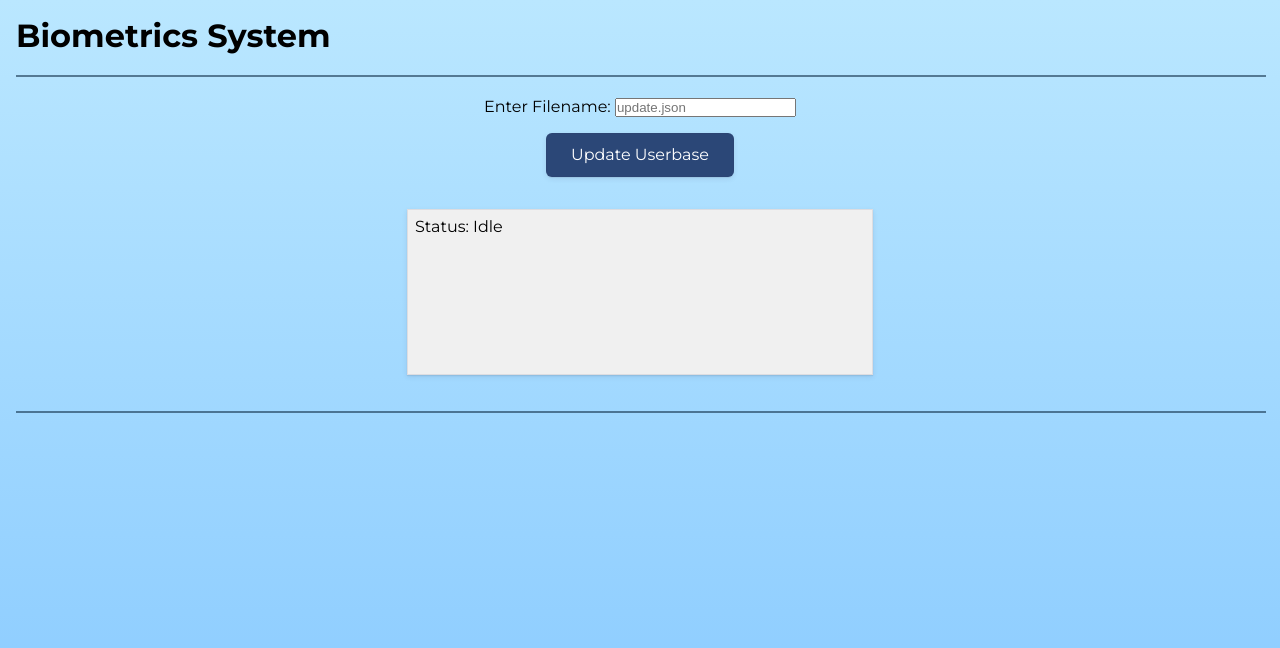
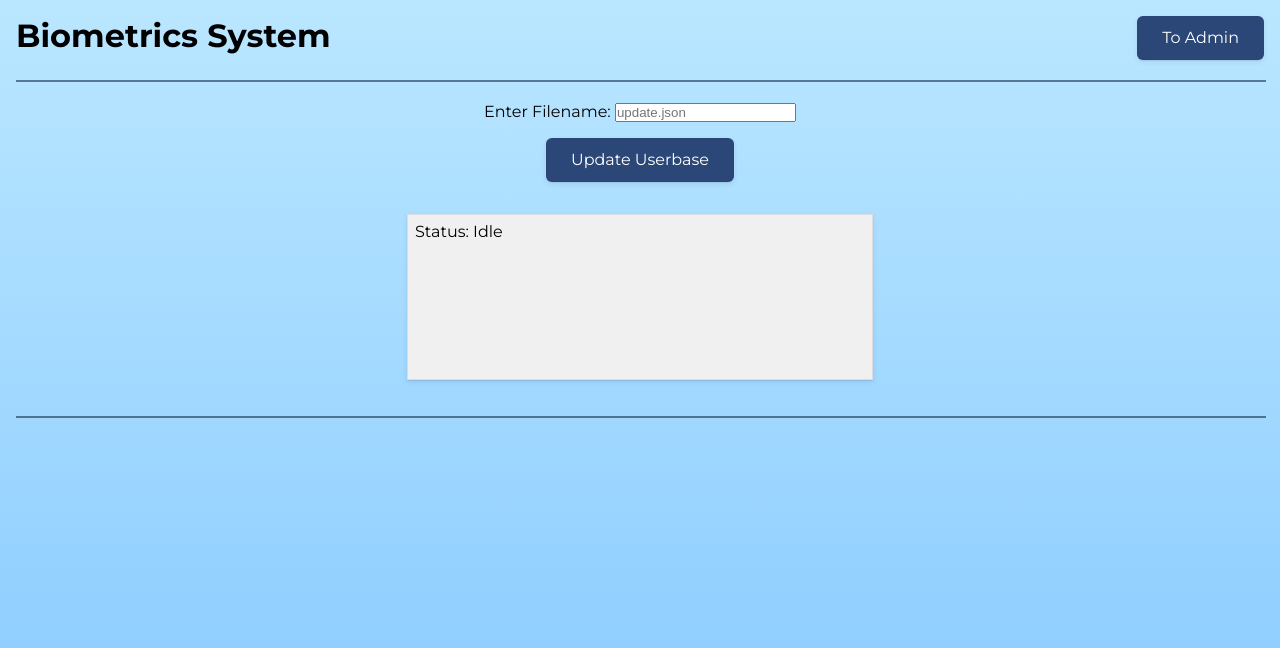
Before and after one commit to VincentTan8/biometric-express, a website: page public/index.html in a window 1280 px wide. Drawn offline with nearby package versions, Linux system fonts and the light colour scheme; no server answers.

Commit message:
fix: added buttons for navigating between the pages

```diff
--- a/public/index.html
+++ b/public/index.html
@@ -25,7 +25,10 @@
 
 <body class="body-bg-color">
     <div class="container">
-        <h1>Biometrics System</h1>
+        <div class="flex" style="justify-content: space-between;">
+            <h1>Biometrics System</h1>
+            <a href="admin.html"><button>To Admin</button></a>
+        </div>
         <hr>
         <div class="flex userbase">
             <div>
@@ -48,7 +51,8 @@
     <script src="js/main.js"></script>
 
     <script>
-        updateUserbase()
+        //uncomment for instant run
+        //updateUserbase()
     </script>
 </body>
 
```
Also changed, not shown: public/admin.html (+4 -1 lines).
